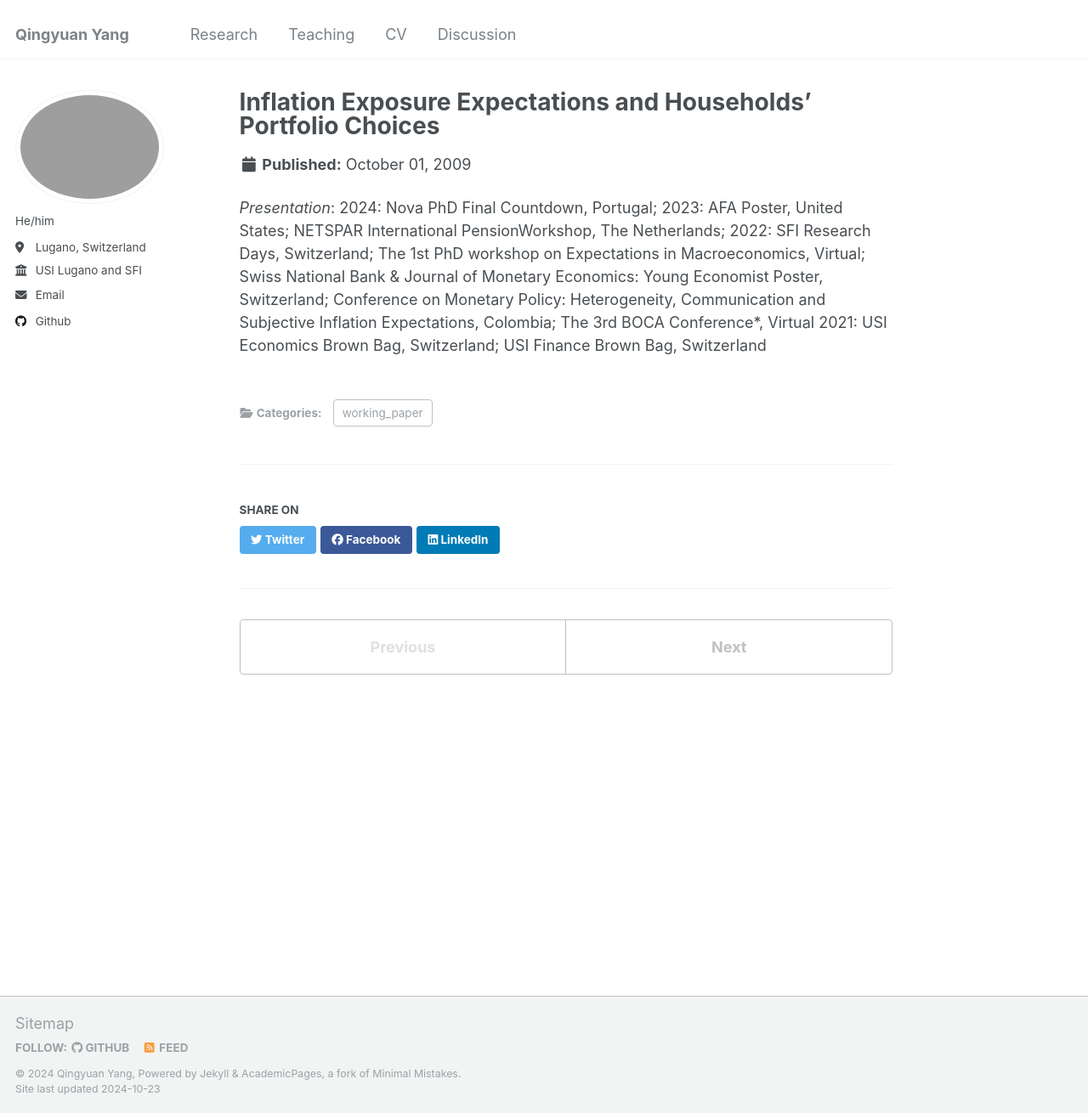
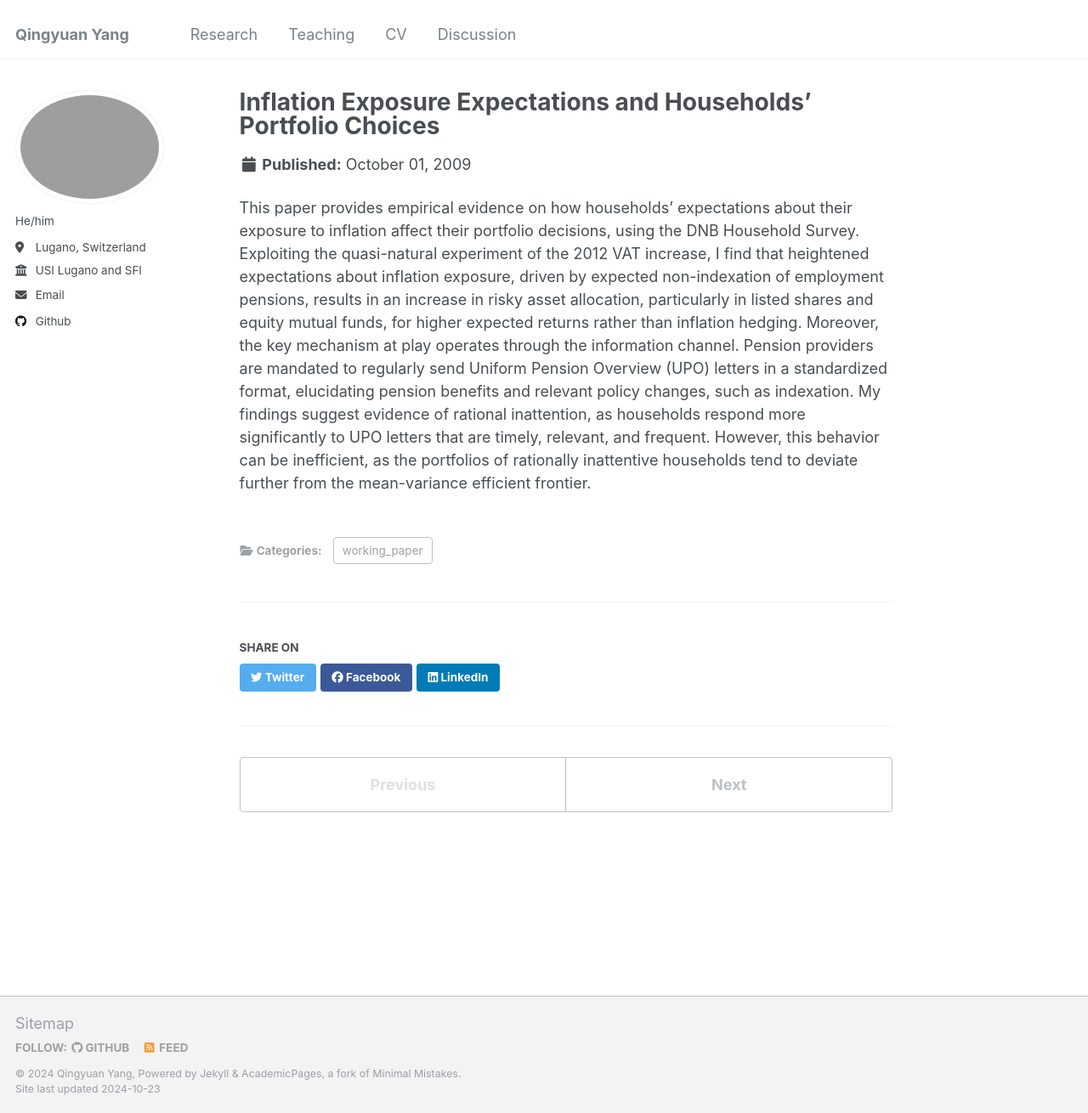
Before and after one commit to acctyl/qingyuan_yang.github.io, a Jekyll site: the page built from _publications/2009-10-01-paper-title-number-1.md, in a window 1280 px wide and 1310 px high. Shown: the whole window at 85% size. Built offline with Jekyll 4.4.1, drawn with Linux system fonts in a browser that asks for light colours.

Commit message:
Update 2009-10-01-paper-title-number-1.md

```diff
--- a/_publications/2009-10-01-paper-title-number-1.md
+++ b/_publications/2009-10-01-paper-title-number-1.md
@@ -4,7 +4,8 @@ collection: publications
 category: working_paper
 permalink: /publication/2009-10-01-paper-title-number-1
 excerpt: 'Job Market Paper'
+presented_at: '2024: Nova PhD Final Countdown, Portugal; 2023: AFA Poster, United States; NETSPAR International PensionWorkshop, The Netherlands; 2022: SFI Research Days, Switzerland; The 1st PhD workshop on Expectations in Macroeconomics, Virtual; Swiss National Bank & Journal of Monetary Economics: Young Economist Poster, Switzerland; Conference on Monetary Policy: Heterogeneity, Communication and Subjective Inflation Expectations, Colombia; The 3rd BOCA Conference*, Virtual 2021: USI Economics Brown Bag, Switzerland; USI Finance Brown Bag, Switzerland'
 abstract: This paper provides empirical evidence on how households’ expectations about their exposure to inflation affect their portfolio decisions, using the DNB Household Survey. Exploiting the quasi-natural experiment of the 2012 VAT increase, I find that heightened expectations about inflation exposure, driven by expected non-indexation of employment pensions, results in an increase in risky asset allocation, particularly in listed shares and equity mutual funds, for higher expected returns rather than inflation hedging. Moreover, the key mechanism at play operates through the information channel. Pension providers are mandated to regularly send Uniform Pension Overview (UPO) letters in a standardized format, elucidating pension benefits and relevant policy changes, such as indexation. My findings suggest evidence of rational inattention, as households respond more significantly to UPO letters that are timely, relevant, and frequent. However, this behavior can be inefficient, as the portfolios of rationally inattentive households tend to deviate further from the mean-variance efficient frontier.
 ---
 
-*Presentation*: 2024: Nova PhD Final Countdown, Portugal; 2023: AFA Poster, United States; NETSPAR International PensionWorkshop, The Netherlands; 2022: SFI Research Days, Switzerland; The 1st PhD workshop on Expectations in Macroeconomics, Virtual; Swiss National Bank & Journal of Monetary Economics: Young Economist Poster, Switzerland; Conference on Monetary Policy: Heterogeneity, Communication and Subjective Inflation Expectations, Colombia; The 3rd BOCA Conference*, Virtual 2021: USI Economics Brown Bag, Switzerland; USI Finance Brown Bag, Switzerland
+This paper provides empirical evidence on how households’ expectations about their exposure to inflation affect their portfolio decisions, using the DNB Household Survey. Exploiting the quasi-natural experiment of the 2012 VAT increase, I find that heightened expectations about inflation exposure, driven by expected non-indexation of employment pensions, results in an increase in risky asset allocation, particularly in listed shares and equity mutual funds, for higher expected returns rather than inflation hedging. Moreover, the key mechanism at play operates through the information channel. Pension providers are mandated to regularly send Uniform Pension Overview (UPO) letters in a standardized format, elucidating pension benefits and relevant policy changes, such as indexation. My findings suggest evidence of rational inattention, as households respond more significantly to UPO letters that are timely, relevant, and frequent. However, this behavior can be inefficient, as the portfolios of rationally inattentive households tend to deviate further from the mean-variance efficient frontier.
```
